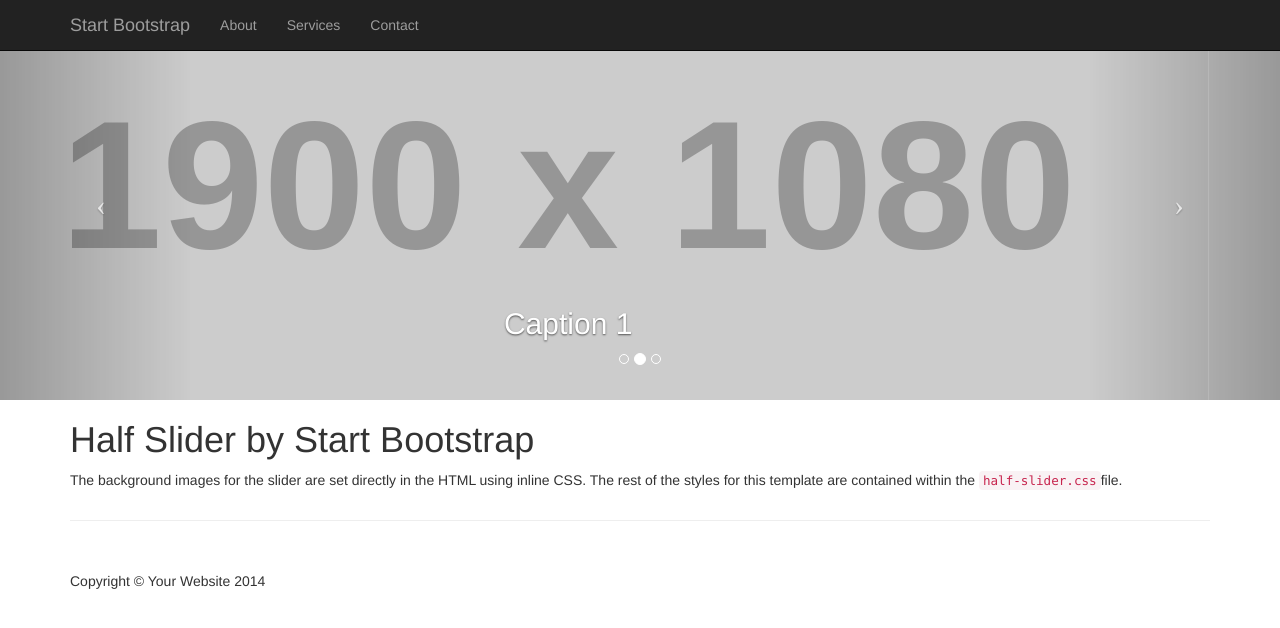
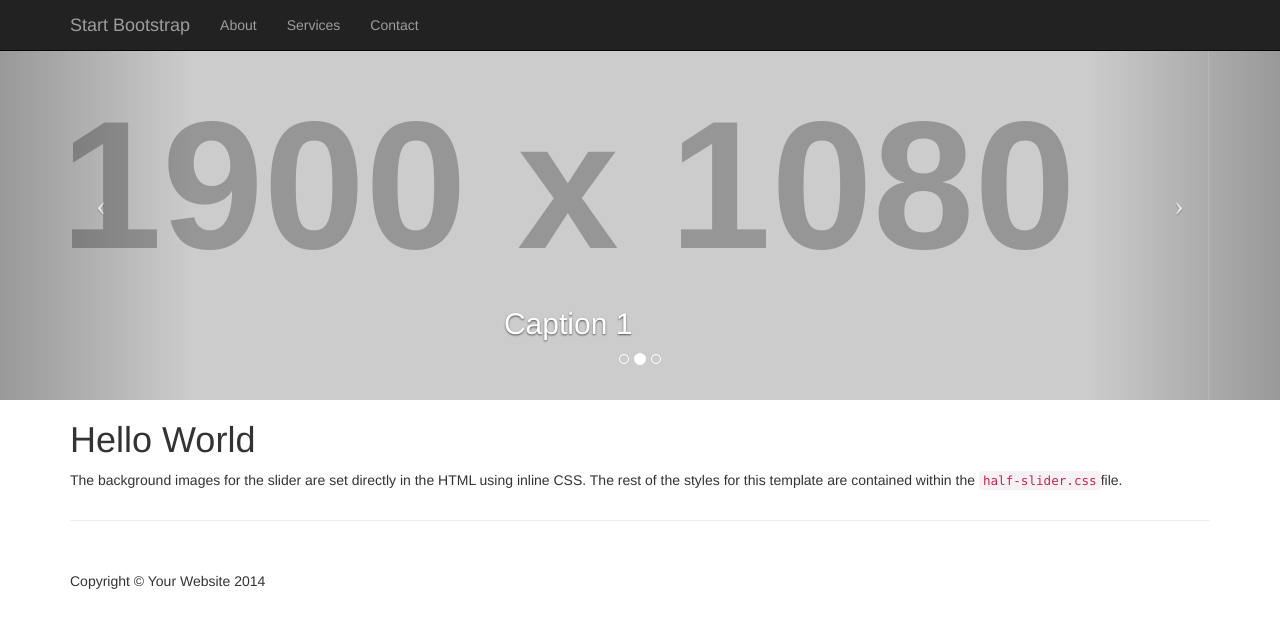
Before and after one commit to staceyjb/Sample, a plain HTML site: page index.html in a window 1280 px wide. Drawn offline with Linux system fonts and the light colour scheme; placeholder pictures from the web are drawn by us.

Commit message:
added "hello world"

```diff
--- a/index.html
+++ b/index.html
@@ -18,7 +18,7 @@
     <link href="css/half-slider.css" rel="stylesheet">
 
     <!-- HTML5 Shim and Respond.js IE8 support of HTML5 elements and media queries -->
-    <!-- WARNING: Respond.js doesn't work if you view the page via file:// -->
+    <!-- WARNING: Respond.js doesn't work if you view the page via  -->
     <!--[if lt IE 9]>
         <script src="https://oss.maxcdn.com/libs/html5shiv/3.7.0/html5shiv.js"></script>
         <script src="https://oss.maxcdn.com/libs/respond.js/1.4.2/respond.min.js"></script>
@@ -109,7 +109,7 @@
 
         <div class="row">
             <div class="col-lg-12">
-                <h1>Half Slider by Start Bootstrap</h1>
+                <h1>Hello World</h1>
                 <p>The background images for the slider are set directly in the HTML using inline CSS. The rest of the styles for this template are contained within the <code>half-slider.css</code>file.</p>
             </div>
         </div>
```
